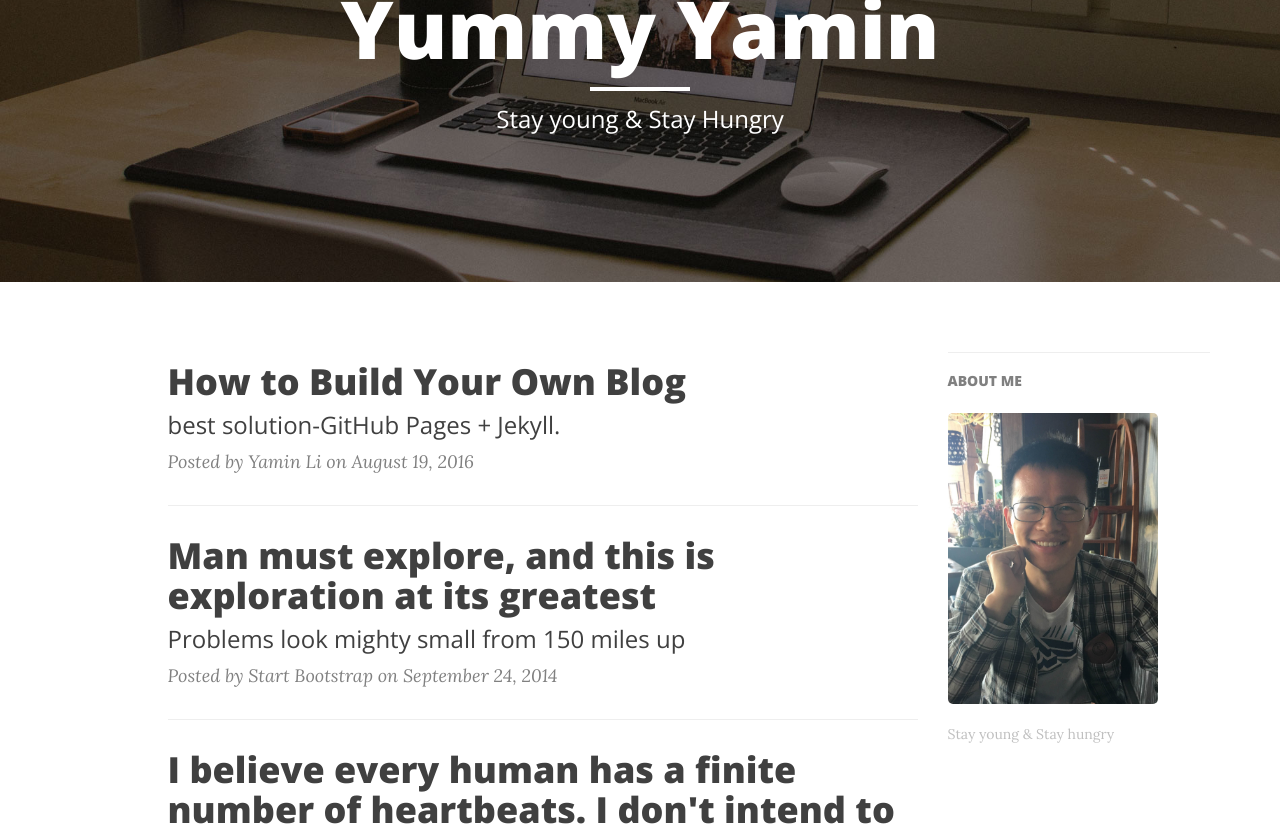
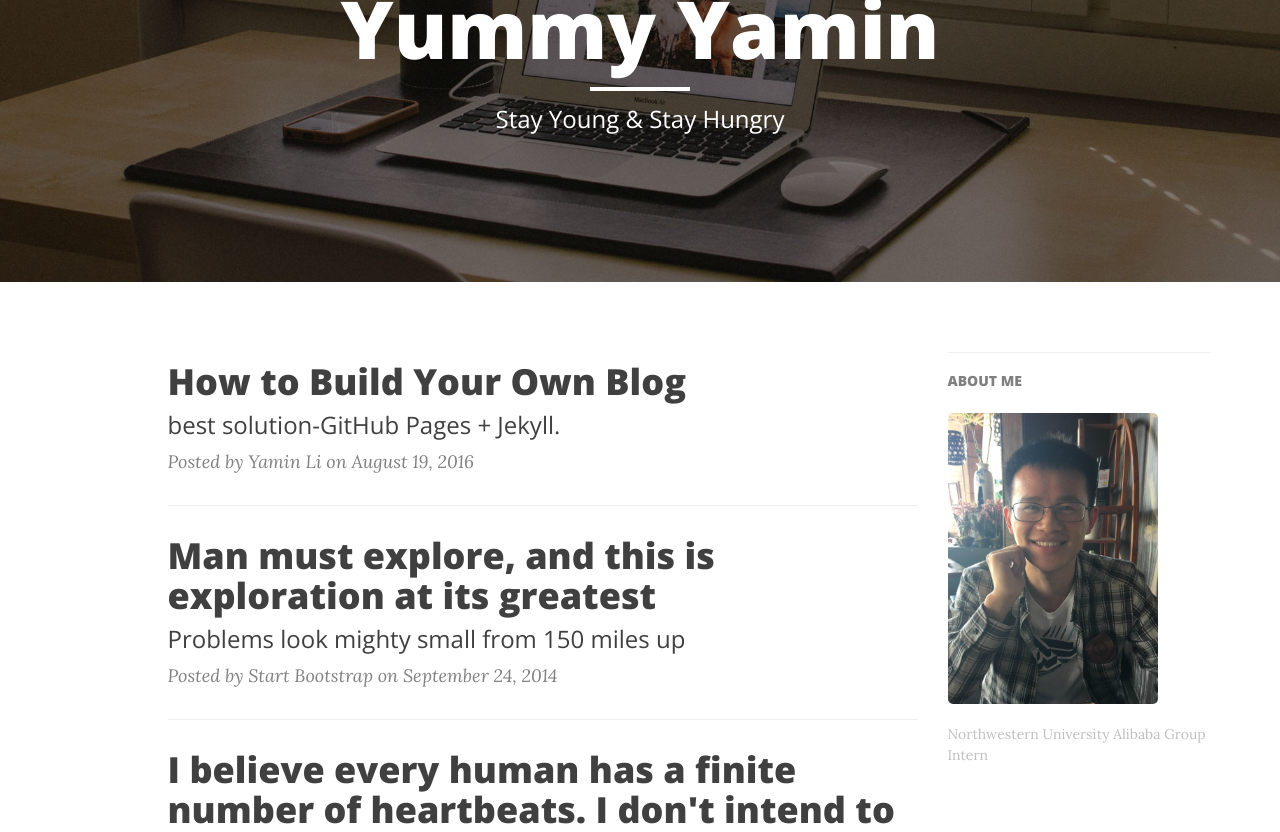
Before and after one commit to YaminLi/YaminLi.github.io, a Jekyll site: the page built from index.html, in a window 1280 px wide. Shown: the part 166-998 px from the top of the page. Built offline with Jekyll 4.4.1, drawn with Linux system fonts in a browser that asks for light colours; nearby versions of some CDN libraries; the list of posts is cut into pages by our own code.

Commit message:
sidebar works

```diff
--- a/_config.yml
+++ b/_config.yml
@@ -3,7 +3,7 @@
 header-img: img/home-bg.jpg
 email: liyamin0222@gmail.com
 copyright_name: Yamin Li
-description: "Stay young & Stay hungry"
+description: "Stay Young & Stay Hungry"
 baseurl: ""
 url: "http://yourdomain.com"
 twitter_username:
@@ -26,5 +26,5 @@
 
 #sidebar - about me
 sidebar: true
-sidebar-about-description: "Stay young & Stay hungry"
+sidebar-about-description: "Northwestern University      Alibaba Group Intern"
 sidebar-avatar: /img/avatar-yummy.jpg
--- a/_layouts/page.html
+++ b/_layouts/page.html
@@ -20,7 +20,13 @@
 <!-- Main Content -->
 <div class="container">
 	<div class="row">
-    {% if site.sidebar == true %}
+    {% if site.sidebar == flase %}
+    <!-- Don't use Sidebar -->
+    <!-- <div class="col-lg-8 col-lg-offset-2 col-md-10 col-md-offset-1 postlist-container">
+              {{ content }}
+          </div> -->
+    {% else %}
+    <!-- Use Sidebar -->
 		  <div class="
             col-lg-8 col-lg-offset-1
             col-md-8 col-md-offset-1
--- a/index.html
+++ b/index.html
@@ -1,6 +1,6 @@
 ---
 layout: page
-description: "Stay young & Stay Hungry"
+description: "Stay Young & Stay Hungry"
 ---
 
 {% for post in paginator.posts %}
```
